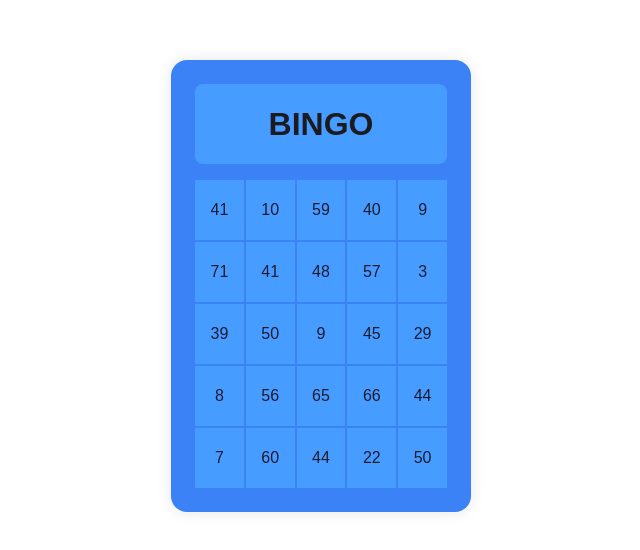
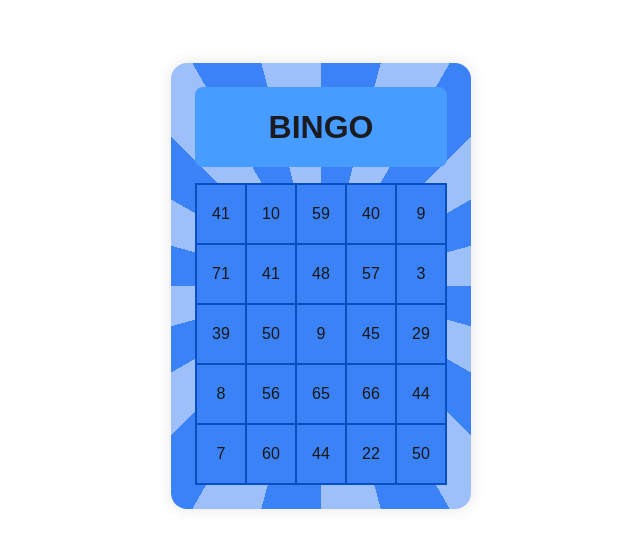
Before and after one commit to handanyolak/bingo, a Next.js app: page / in a window 1280 px wide. Shown: the part 114-664 px from the top of the page, without its empty margins (319-959 px from the left). Built offline with nearby package versions, Linux system fonts and the light colour scheme.

Commit message:
feat(BingoCard): Enhance styling with dynamic colors and background

```diff
--- a/src/app/components/BingoCard.tsx
+++ b/src/app/components/BingoCard.tsx
@@ -1,4 +1,5 @@
 import styles from "@/styles/BingoCard.module.scss";
+import { lighten, darken } from "polished";
 
 type BingoCardProps = {
   numbers: number[];
@@ -7,12 +8,21 @@ type BingoCardProps = {
 
 const BingoCard: React.FC<BingoCardProps> = ({
   numbers,
-  color = "#ef4444",
+  color = "#6b7280",
 }) => {
+  const lightColor = lighten(0.2, color);
+  const darkColor = darken(0.2, color);
+
   return (
     <div
       className={styles.bingoCard}
-      style={{ "--card-color": color } as React.CSSProperties}
+      style={
+        {
+          "--card-color": color,
+          "--card-light-color": lightColor,
+          "--card-dark-color": darkColor,
+        } as React.CSSProperties
+      }
     >
       <h1 className={styles.bingoTitle}>BINGO</h1>
       <div className={styles.cardGrid}>
--- a/src/styles/BingoCard.module.scss
+++ b/src/styles/BingoCard.module.scss
@@ -5,6 +5,11 @@
   padding: 1.5rem;
   width: 300px;
   background-color: var(--card-color);
+  background: repeating-conic-gradient(
+    from 0deg,
+    var(--card-color) 0deg 15deg,
+    var(--card-light-color) 15deg 30deg
+  );
 
   .bingoTitle {
     font-size: 2rem;
@@ -20,15 +25,15 @@
   .cardGrid {
     display: grid;
     grid-template-columns: repeat(5, 1fr);
-    gap: 2px;
+    border: 1px solid var(--card-dark-color);
   }
 
   .gridCell {
     background-color: var(--card-color);
-    filter: brightness(1.2);
     display: flex;
     align-items: center;
     justify-content: center;
     height: 60px;
+    border: 1px solid var(--card-dark-color);
   }
 }
```
